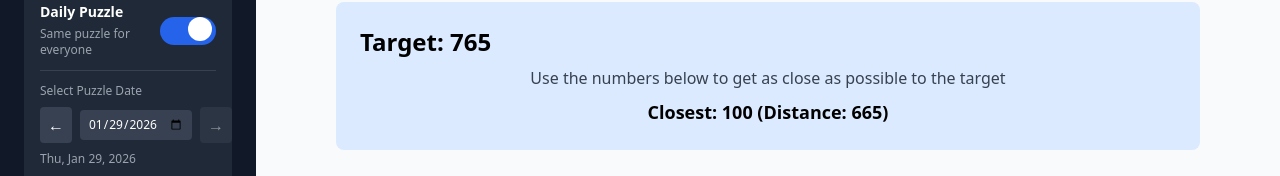
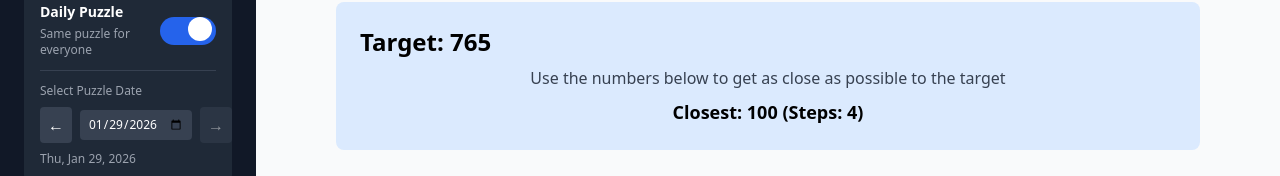
Before and after one commit to jeethsuresh/games, a Next.js app: page /games/number-puzzle in a window 1280 px wide. Shown: the part 102-278 px from the top of the page. Built offline with nearby package versions, Linux system fonts and the light colour scheme.

Commit message:
change the emoji system

```diff
--- a/app/games/number-puzzle/NumberPuzzle.tsx
+++ b/app/games/number-puzzle/NumberPuzzle.tsx
@@ -144,11 +144,75 @@ function generateSolvablePuzzle(seed: string): { numbers: number[]; target: numb
   };
 }
 
-function getRatingEmoji(distance: number): string {
-  if (distance === 0) return "💯";
-  if (distance >= 1 && distance < 10) return "👑";
-  if (distance >= 10 && distance < 50) return "🤩";
-  if (distance >= 50 && distance < 100) return "🧐";
+function getMinStepsToTarget(numbers: number[], target: number): number {
+  // If target is already in the numbers, return 0 steps
+  if (numbers.includes(target)) {
+    return 0;
+  }
+
+  // If only one number remains and it's not the target, return Infinity
+  if (numbers.length === 1) {
+    return Infinity;
+  }
+
+  // Memoization cache: key is sorted numbers array, value is minimum steps
+  const memo = new Map<string, number>();
+
+  function findMinStepsRecursive(nums: number[]): number {
+    // Base case: if we have the target, we're done (0 steps needed)
+    if (nums.includes(target)) {
+      return 0;
+    }
+
+    // Base case: if only one number remains and it's not the target, no solution
+    if (nums.length === 1) {
+      return Infinity;
+    }
+
+    // Create a key for memoization (sorted array)
+    const key = [...nums].sort((a, b) => a - b).join(",");
+    const cached = memo.get(key);
+    if (cached !== undefined) {
+      return cached;
+    }
+
+    let minSteps = Infinity;
+
+    // Try all pairs of numbers
+    for (let i = 0; i < nums.length; i++) {
+      for (let j = i + 1; j < nums.length; j++) {
+        const a = nums[i];
+        const b = nums[j];
+        const remaining = nums.filter((_, idx) => idx !== i && idx !== j);
+
+        // Try all operations
+        for (const op of ["+", "−", "×", "÷"]) {
+          const result = calculateResult(a, b, op);
+          if (result === null || result <= 0) continue; // Skip invalid operations
+
+          const newNums = [...remaining, result];
+          const steps = findMinStepsRecursive(newNums);
+
+          if (steps !== Infinity) {
+            minSteps = Math.min(minSteps, 1 + steps);
+          }
+        }
+      }
+    }
+
+    memo.set(key, minSteps);
+    return minSteps;
+  }
+
+  return findMinStepsRecursive(numbers);
+}
+
+function getRatingEmoji(steps: number): string {
+  if (steps === Infinity) return "👻";
+  if (steps === 0) return "💯";
+  if (steps === 1) return "👑";
+  if (steps === 2) return "🤩";
+  if (steps === 3) return "🧐";
   return "😬";
 }
 
@@ -367,15 +431,12 @@ export function NumberPuzzle() {
     );
     newNumbers.push({ value: result, used: false });
 
-    // Calculate distance after this operation
+    // Calculate minimum steps to target after this operation
     const availableAfter = newNumbers.filter(n => !n.used).map(n => n.value);
-    const closestAfter = availableAfter.length > 0
-      ? availableAfter.reduce((prev: number, curr: number) =>
-          Math.abs(curr - target) < Math.abs(prev - target) ? curr : prev
-        )
-      : null;
-    const distanceAfter = closestAfter !== null ? Math.abs(closestAfter - target) : null;
-    const distanceEmoji = distanceAfter !== null ? getRatingEmoji(distanceAfter) : "😬";
+    const stepsAfter = availableAfter.length > 0
+      ? getMinStepsToTarget(availableAfter, target)
+      : Infinity;
+    const distanceEmoji = getRatingEmoji(stepsAfter);
 
     // Store previous state for undo (this will be saved to separate cache via useEffect)
     setPreviousStates([...previousStates, {
@@ -476,10 +537,11 @@ export function NumberPuzzle() {
   const available = getAvailableNumbers();
   const closest = getClosestNumber();
   const distance = getDistance();
+  const stepsToTarget = available.length > 0 ? getMinStepsToTarget(available, target) : Infinity;
   const remainingCount = available.length;
   const hasWon = closest !== null && distance === 0;
   const hasLost = remainingCount === 1 && !hasWon;
-  const ratingEmoji = distance !== null ? getRatingEmoji(distance) : "😬";
+  const ratingEmoji = getRatingEmoji(stepsToTarget);
 
   // Check if current puzzle is today's puzzle (for sharing)
   const today = getDailyPuzzleDate();
@@ -611,9 +673,9 @@ export function NumberPuzzle() {
         {hasWon ? (
           <>
             <p className="text-xl sm:text-2xl font-bold text-green-700 mt-2">🎉 You Win! 🎉</p>
-            {distance !== null && (
+            {stepsToTarget !== Infinity && (
               <p className="text-base sm:text-lg text-green-600 mt-2">
-                Rating: {ratingEmoji} (Distance: {distance})
+                Rating: {ratingEmoji} (Steps: {stepsToTarget})
               </p>
             )}
           </>
@@ -622,9 +684,9 @@ export function NumberPuzzle() {
         ) : (
           <>
             <p className="text-sm sm:text-base text-gray-700">Use the numbers below to get as close as possible to the target</p>
-            {closest !== null && distance !== null && (
+            {closest !== null && distance !== null && stepsToTarget !== Infinity && (
               <p className="text-base sm:text-lg font-semibold mt-2">
-                Closest: {closest} (Distance: {distance})
+                Closest: {closest} (Steps: {stepsToTarget})
               </p>
             )}
           </>
@@ -855,28 +917,32 @@ export function NumberPuzzle() {
               <div>
                 <h3 className="text-lg sm:text-xl font-bold mb-2 sm:mb-3">Rating System</h3>
                 <p className="text-sm sm:text-base text-gray-700 mb-2 sm:mb-3">
-                  After each operation, you'll see an emoji showing how close you are to the target:
+                  After each operation, you'll see an emoji showing how many steps a perfect player would need to reach the target:
                 </p>
                 <div className="bg-gray-50 p-3 sm:p-4 rounded-lg space-y-1 sm:space-y-2">
                   <div className="flex items-center gap-2 sm:gap-3">
                     <span className="text-xl sm:text-2xl">💯</span>
-                    <span className="text-xs sm:text-sm text-gray-700">Exact match (distance = 0)</span>
+                    <span className="text-xs sm:text-sm text-gray-700">Exact match (0 steps needed)</span>
                   </div>
                   <div className="flex items-center gap-2 sm:gap-3">
                     <span className="text-xl sm:text-2xl">👑</span>
-                    <span className="text-xs sm:text-sm text-gray-700">Very close (distance 1-9)</span>
+                    <span className="text-xs sm:text-sm text-gray-700">1 step away</span>
                   </div>
                   <div className="flex items-center gap-2 sm:gap-3">
                     <span className="text-xl sm:text-2xl">🤩</span>
-                    <span className="text-xs sm:text-sm text-gray-700">Close (distance 10-49)</span>
+                    <span className="text-xs sm:text-sm text-gray-700">2 steps away</span>
                   </div>
                   <div className="flex items-center gap-2 sm:gap-3">
                     <span className="text-xl sm:text-2xl">🧐</span>
-                    <span className="text-xs sm:text-sm text-gray-700">Getting there (distance 50-99)</span>
+                    <span className="text-xs sm:text-sm text-gray-700">3 steps away</span>
                   </div>
                   <div className="flex items-center gap-2 sm:gap-3">
                     <span className="text-xl sm:text-2xl">😬</span>
-                    <span className="text-xs sm:text-sm text-gray-700">Far away (distance 100+)</span>
+                    <span className="text-xs sm:text-sm text-gray-700">4+ steps away</span>
+                  </div>
+                  <div className="flex items-center gap-2 sm:gap-3">
+                    <span className="text-xl sm:text-2xl">👻</span>
+                    <span className="text-xs sm:text-sm text-gray-700">Unreachable</span>
                   </div>
                 </div>
               </div>
```
